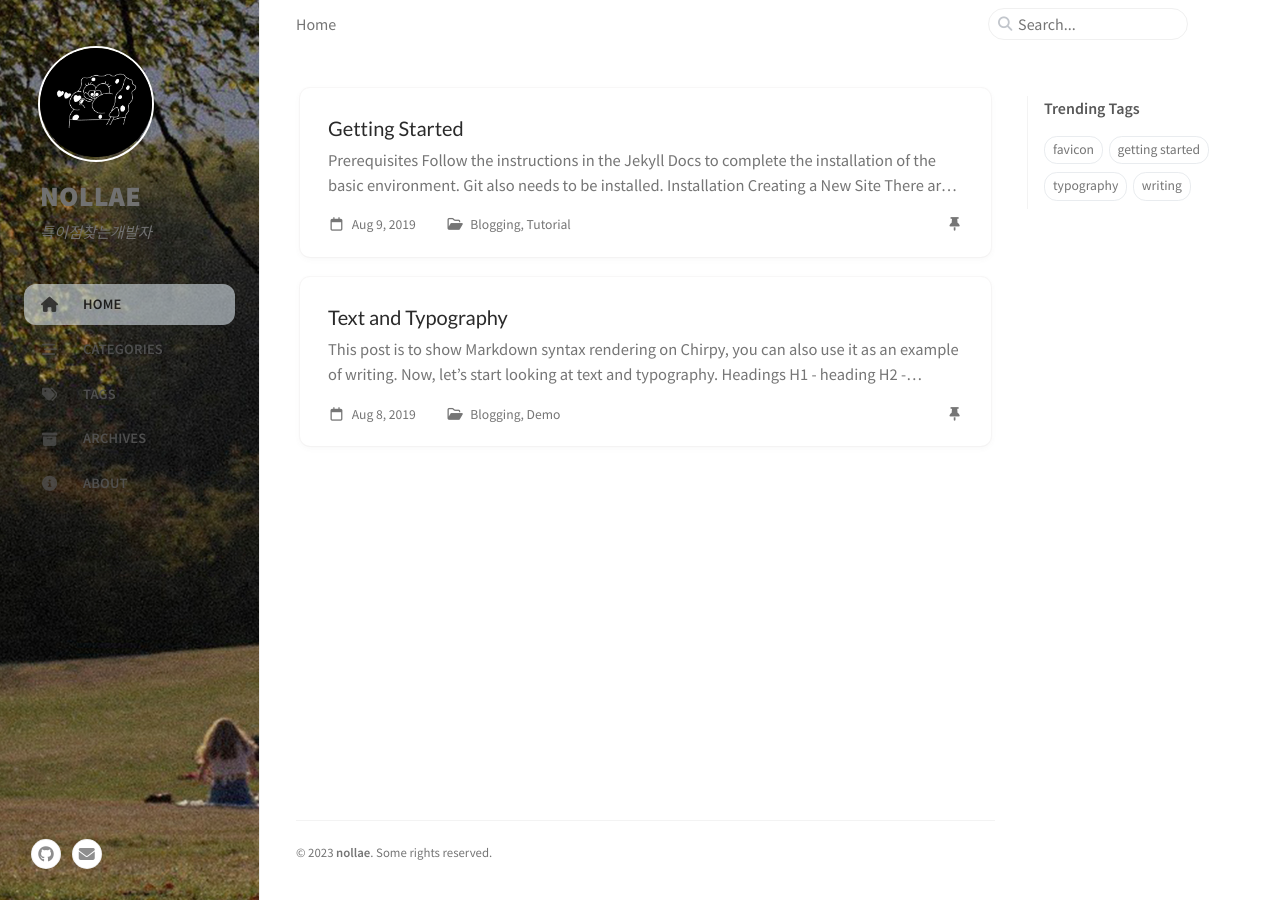
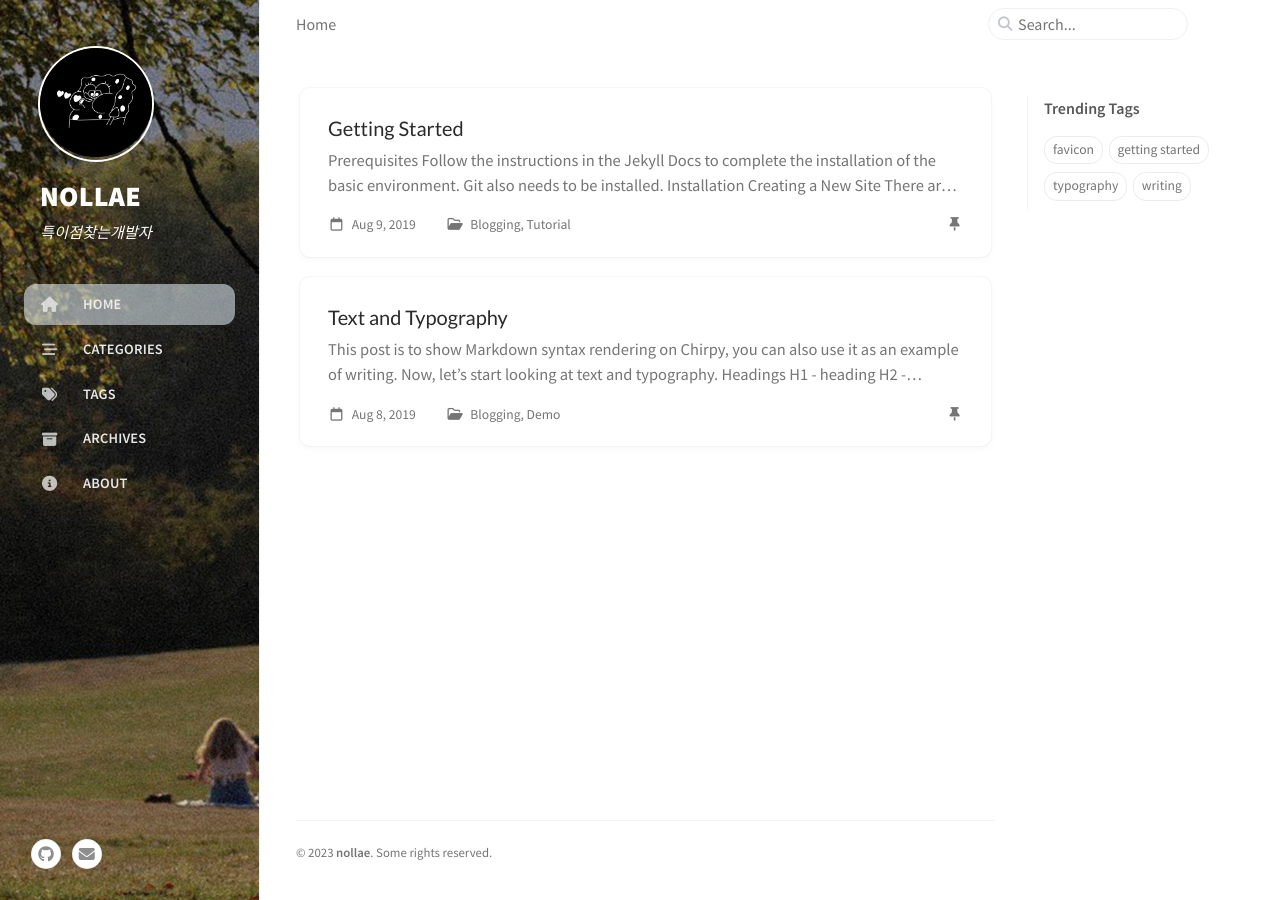
Before and after one commit to nollae/nollae.github.io, a Jekyll site: the page built from index.html, in a window 1280 px wide. Built offline with Jekyll 4.4.1, drawn with Linux system fonts in a browser that asks for light colours; cached includes are drawn as plain includes.

Commit message:
update theme_

```diff
--- a/_includes/sidebar.html
+++ b/_includes/sidebar.html
@@ -18,7 +18,7 @@
     </a>
 
     <h1 class="site-title">
-      <a href="{{ '/' | relative_url }}">{{ site.title }}</a>
+      <a href="{{ '/' | relative_url }}" >{{ site.title }}</a>
     </h1>
     <p class="site-subtitle fst-italic mb-0">{{ site.tagline }}</p>
   </header>
@@ -29,18 +29,22 @@
       <!-- home -->
       <li class="nav-item{% if page.layout == 'home' %}{{ " active" }}{% endif %}">
         <a href="{{ '/' | relative_url }}" class="nav-link">
-          <i class="fa-fw fas fa-home"></i>
-          <span>{{ site.data.locales[include.lang].tabs.home | upcase }}</span>
+          <i class="fa-fw fas fa-home"
+            style="color: rgba(255, 255, 255, 99%);"></i>
+          <span style="color: rgba(255, 255, 255, 99%);">
+            {{ site.data.locales[include.lang].tabs.home | upcase }}</span>
         </a>
       </li>
       <!-- the real tabs -->
       {% for tab in site.tabs %}
         <li class="nav-item{% if tab.url == page.url %}{{ " active" }}{% endif %}">
           <a href="{{ tab.url | relative_url }}" class="nav-link">
-            <i class="fa-fw {{ tab.icon }}"></i>
+            <i class="fa-fw {{ tab.icon }}"
+                style="color: rgba(255, 255, 255, 99%);"></i>
             {% capture tab_name %}{{ tab.url | split: '/' }}{% endcapture %}
 
-            <span>{{ site.data.locales[include.lang].tabs.[tab_name] | default: tab.title | upcase }}</span>
+            <span style="color: rgba(255, 255, 255, 99%);">
+              {{ site.data.locales[include.lang].tabs.[tab_name] | default: tab.title | upcase }}</span>
           </a>
         </li>
         <!-- .nav-item -->
--- a/_sass/addon/commons.scss
+++ b/_sass/addon/commons.scss
@@ -756,13 +756,18 @@ $btn-mb: 0.5rem;
       @extend %clickable-transition;
       @extend %sidebar-link-hover;
 
-      color: var(--site-title-color);
+      // color: var(--site-title-color);
+      // nollae : 하얀색으로 변경
+      color: rgba(255, 255, 255, 99%);
     }
   }
 
   .site-subtitle {
     font-size: 95%;
-    color: var(--site-subtitle-color);
+    // color: var(--site-subtitle-color);
+    // nollae : 하얀색으로 변경
+    color: rgba(255, 255, 255, 99%);
+
     margin-top: 0.25rem;
     word-spacing: 1px;
     -webkit-user-select: none;
--- a/package.json
+++ b/package.json
@@ -21,9 +21,9 @@
     "fixlint": "npm run test -- --fix"
   },
   "devDependencies": {
-    "@babel/core": "^7.23.2",
+    "@babel/core": "^7.23.3",
     "@babel/plugin-proposal-class-properties": "^7.18.6",
-    "@babel/preset-env": "^7.23.2",
+    "@babel/preset-env": "^7.23.3",
     "@rollup/plugin-babel": "^6.0.4",
     "@rollup/plugin-terser": "^0.4.4",
     "rimraf": "^5.0.5",
```
